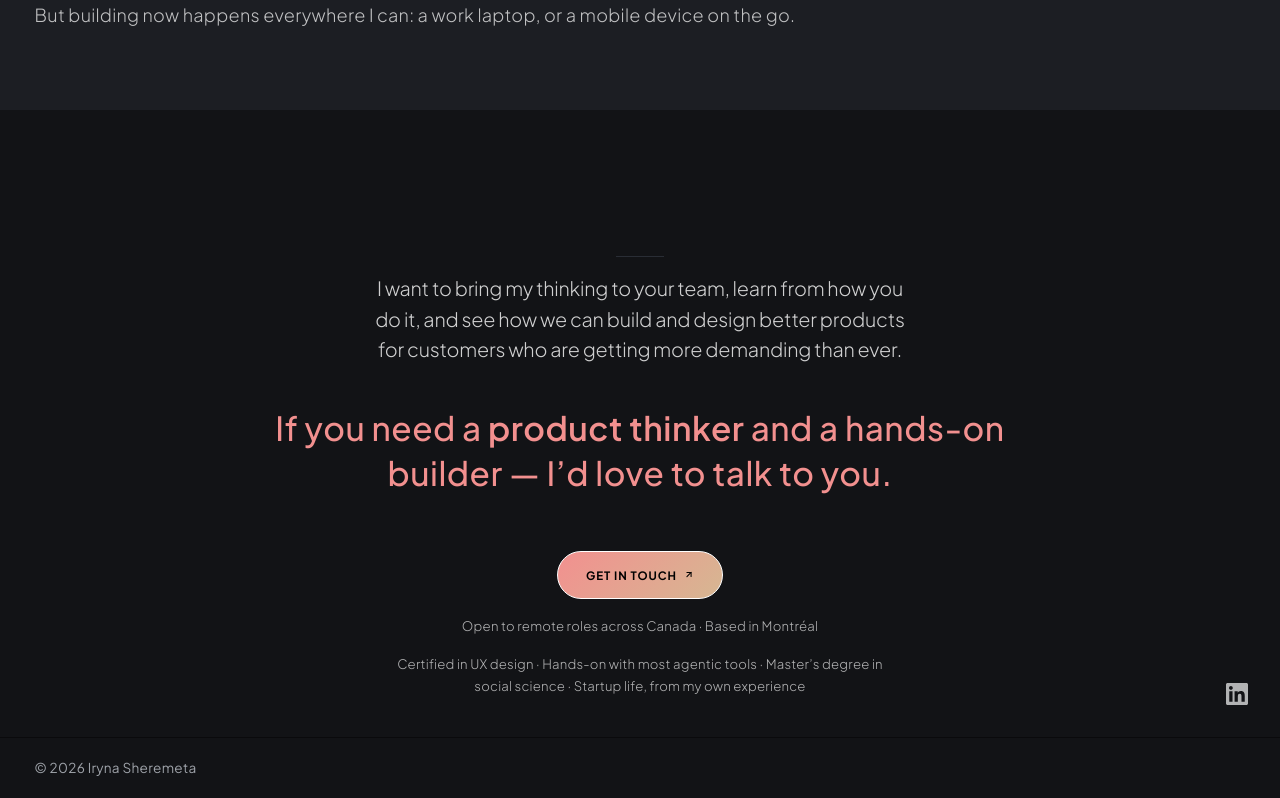
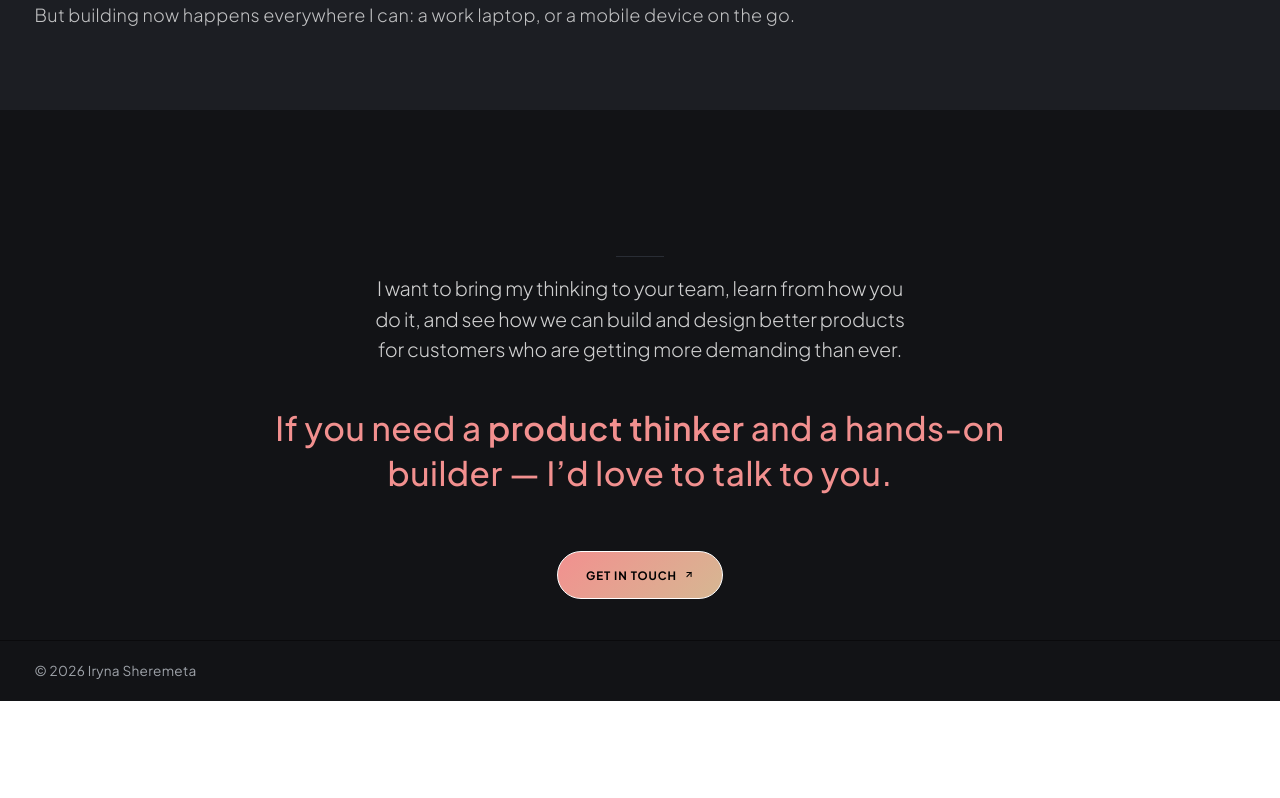
Before and after one commit to Irene2828/porfoliojuly, a Next.js app: page / in a window 1280 px wide. Shown: the part 5660-6458 px from the top of the page. After the commit the page ends 6361 px from the top, so only its background shows below. Built offline with nearby package versions, Linux system fonts and the light colour scheme.

Commit message:
Prefooter: move meta lines and LinkedIn to the footer

```diff
--- a/src/app/hire/HireSections.tsx
+++ b/src/app/hire/HireSections.tsx
@@ -468,19 +468,7 @@ export function HireClosing() {
           border-bottom: 1px solid rgba(242, 144, 143, 0.6);
           padding-bottom: 1px;
         }
-        .hire-closing-linkedin-icon {
-          transition: color 0.25s ease;
-        }
-        .hire-closing-linkedin-icon:hover {
-          color: #f2908f !important;
-          -webkit-text-fill-color: #f2908f !important;
-        }
-        @media (max-width: 900px) {
-          .hire-closing-linkedin-icon {
-            right: 1.5rem !important;
-            bottom: 1.5rem !important;
-          }
-        }
+
         @media (min-width: 901px) {
           .hire-closing-line,
           .hire-closing-desktop,
@@ -698,34 +686,8 @@ export function HireClosing() {
               <polyline points="7 7 17 7 17 17"></polyline>
             </svg>
           </a>
-          <p style={{ margin: 0, fontFamily: 'var(--font-body), "Plus Jakarta Sans", sans-serif', fontSize: '0.82rem', fontWeight: 300, letterSpacing: '0.015em', color: 'rgba(255, 255, 255, 0.68)', textAlign: 'center' }}>
-            Open to remote roles across Canada · Based in Montréal
-          </p>
-          <p style={{ margin: 0, fontFamily: 'var(--font-body), "Plus Jakarta Sans", sans-serif', fontSize: '0.82rem', fontWeight: 300, letterSpacing: '0.015em', color: 'rgba(255, 255, 255, 0.68)', textAlign: 'center', maxWidth: '52ch' }}>
-            Certified in UX design · Hands-on with most agentic tools · Master’s degree in social science · Startup life, from my own experience
-          </p>
         </motion.div>
       </div>
-      <a
-        className="hire-closing-linkedin-icon"
-        href="https://www.linkedin.com/in/iryna-sheremeta-643316414/"
-        target="_blank"
-        rel="noreferrer"
-        aria-label="Find me on LinkedIn"
-        style={{
-          position: 'absolute',
-          right: '2rem',
-          bottom: '2rem',
-          display: 'inline-flex',
-          color: 'rgba(255, 255, 255, 0.68)',
-          WebkitTextFillColor: 'rgba(255, 255, 255, 0.68)',
-          zIndex: 3,
-        }}
-      >
-        <svg width="22" height="22" viewBox="0 0 24 24" fill="currentColor" aria-hidden="true">
-          <path d="M20.447 20.452h-3.554v-5.569c0-1.328-.027-3.037-1.852-3.037-1.853 0-2.136 1.445-2.136 2.939v5.667H9.351V9h3.414v1.561h.046c.477-.9 1.637-1.85 3.37-1.85 3.601 0 4.267 2.37 4.267 5.455v6.286zM5.337 7.433c-1.144 0-2.063-.926-2.063-2.065 0-1.138.92-2.063 2.063-2.063 1.14 0 2.064.925 2.064 2.063 0 1.139-.925 2.065-2.064 2.065zm1.782 13.019H3.555V9h3.564v11.452zM22.225 0H1.771C.792 0 0 .774 0 1.729v20.542C0 23.227.792 24 1.771 24h20.451C23.2 24 24 23.227 24 22.271V1.729C24 .774 23.2 0 22.225 0z" />
-        </svg>
-      </a>
     </section>
   );
 }
```
